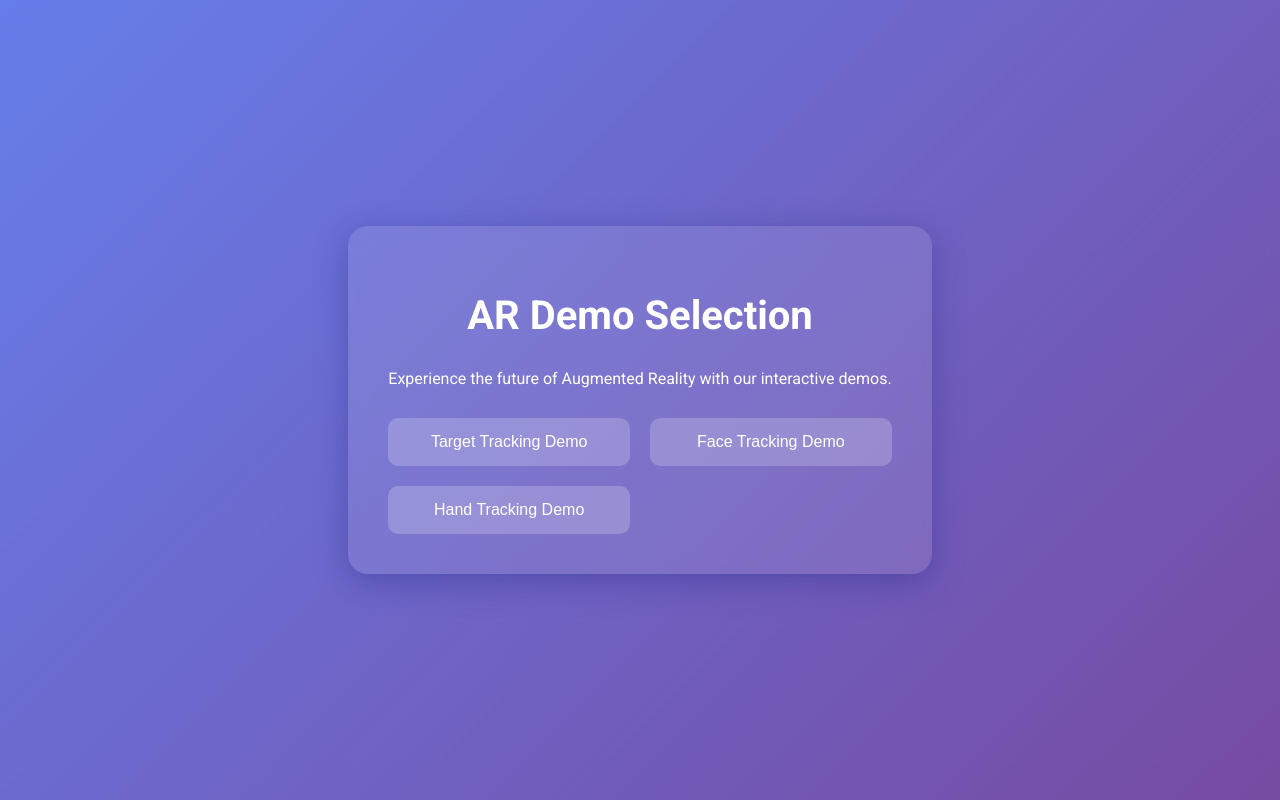
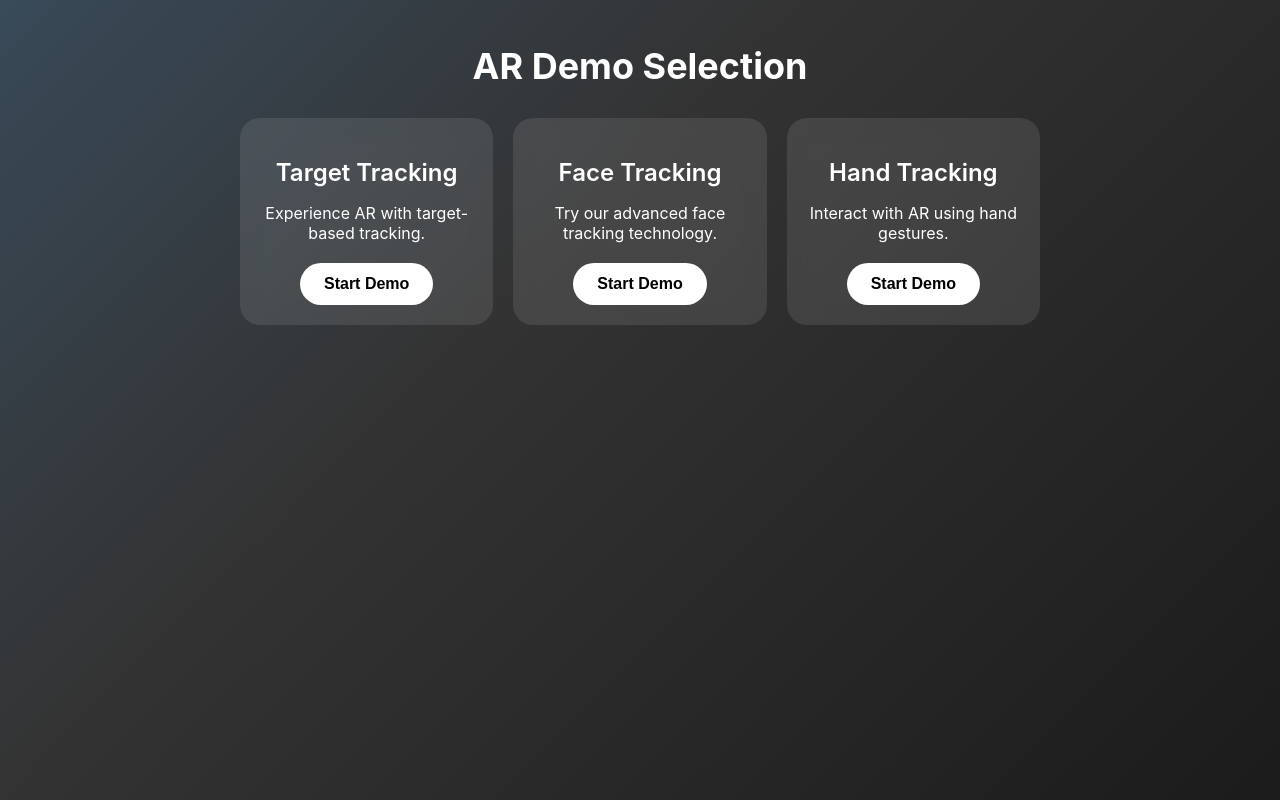
Before and after one commit to adhvyktech/webxrt1, a plain HTML site: page index.html in a window 1280 px wide. Drawn offline with Linux system fonts and the light colour scheme; a web font is replaced by a local one.

Commit message:
Initial commit

```diff
--- a/index.html
+++ b/index.html
@@ -4,82 +4,31 @@
     <meta charset="UTF-8">
     <meta name="viewport" content="width=device-width, initial-scale=1.0">
     <title>AR Demo Selection</title>
-    <link href="https://fonts.googleapis.com/css2?family=Roboto:wght@300;400;700&display=swap" rel="stylesheet">
-    <script src="https://aframe.io/releases/1.3.0/aframe.min.js"></script>
-    <script src="https://raw.githack.com/AR-js-org/AR.js/master/aframe/build/aframe-ar.js"></script>
-    <script src="https://cdn.jsdelivr.net/gh/hiukim/mind-ar-js@1.1.4/dist/mindar-image.prod.js"></script>
-    <script src="https://cdn.jsdelivr.net/gh/hiukim/mind-ar-js@1.1.4/dist/mindar-image-aframe.prod.js"></script>
-    <script src="https://cdn.jsdelivr.net/gh/hiukim/mind-ar-js@1.1.4/dist/mindar-face.prod.js"></script>
-    <script src="https://cdn.jsdelivr.net/gh/hiukim/mind-ar-js@1.2.5/dist/mindar-face-aframe.prod.js"></script>
-    <script src="https://cdn.webar.rocks/hand/dist/WebARRocksHand.js"></script>
-   <style>
-        body {
-            font-family: 'Roboto', sans-serif;
-            background: linear-gradient(135deg, #667eea 0%, #764ba2 100%);
-            margin: 0;
-            padding: 0;
-            display: flex;
-            justify-content: center;
-            align-items: center;
-            min-height: 100vh;
-            color: #ffffff;
-        }
-        .container {
-            background: rgba(255, 255, 255, 0.1);
-            backdrop-filter: blur(10px);
-            border-radius: 20px;
-            padding: 40px;
-            box-shadow: 0 8px 32px 0 rgba(31, 38, 135, 0.37);
-            text-align: center;
-        }
-        h1 {
-            font-size: 2.5em;
-            margin-bottom: 30px;
-            font-weight: 700;
-        }
-        .demo-grid {
-            display: grid;
-            grid-template-columns: repeat(auto-fit, minmax(200px, 1fr));
-            gap: 20px;
-            margin-top: 30px;
-        }
-        .demo-button {
-            background: rgba(255, 255, 255, 0.2);
-            border: none;
-            padding: 15px 20px;
-            border-radius: 10px;
-            color: #ffffff;
-            font-size: 1em;
-            cursor: pointer;
-            transition: all 0.3s ease;
-        }
-        .demo-button:hover {
-            background: rgba(255, 255, 255, 0.3);
-            transform: translateY(-5px);
-        }
-    </style>
+    <link href="https://fonts.googleapis.com/css2?family=SF+Pro+Display:wght@400;500;600;700&display=swap" rel="stylesheet">
+    <link rel="stylesheet" href="styles.css">
 </head>
 <body>
     <div class="container">
         <h1>AR Demo Selection</h1>
-        <p>Experience the future of Augmented Reality with our interactive demos.</p>
         <div class="demo-grid">
-            <button class="demo-button" onclick="startTargetTracking()">Target Tracking Demo</button>
-            <button class="demo-button" onclick="startFaceTracking()">Face Tracking Demo</button>
-            <button class="demo-button" onclick="startHandTracking()">Hand Tracking Demo</button>
+            <div class="demo-card">
+                <h2>Target Tracking</h2>
+                <p>Experience AR with target-based tracking.</p>
+                <button class="demo-button" onclick="startDemo('target')">Start Demo</button>
+            </div>
+            <div class="demo-card">
+                <h2>Face Tracking</h2>
+                <p>Try our advanced face tracking technology.</p>
+                <button class="demo-button" onclick="startDemo('face')">Start Demo</button>
+            </div>
+            <div class="demo-card">
+                <h2>Hand Tracking</h2>
+                <p>Interact with AR using hand gestures.</p>
+                <button class="demo-button" onclick="startDemo('hand')">Start Demo</button>
+            </div>
         </div>
     </div>
 
-    <script>
-        function startTargetTracking() {
-            window.location.href = 'targettrackingdemo.html';
-        }
-        function startFaceTracking() {
-            window.location.href = 'facetrackingdemo.html';
-        }
-        function startHandTracking() {
-            window.location.href = 'handtrackingdemo.html';
-        }
-    </script>
+    <script src="script.js"></script>
 </body>
 </html>
--- /dev/null
+++ b/script.js
@@ -0,0 +1,15 @@
+function startDemo(type) {
+    switch(type) {
+        case 'target':
+            window.location.href = 'targettrackingdemo.html';
+            break;
+        case 'face':
+            window.location.href = 'facetrackingdemo.html';
+            break;
+        case 'hand':
+            window.location.href = 'handtrackingdemo.html';
+            break;
+        default:
+            console.error('Unknown demo type');
+    }
+}
--- /dev/null
+++ b/styles.css
@@ -0,0 +1,81 @@
+body {
+    margin: 0;
+    width: 100%;
+    height: 100vh;
+    font-family: "SF Pro Display", -apple-system, BlinkMacSystemFont, sans-serif;
+    color: #fff;
+    background: linear-gradient(-45deg, #000000, #333333, #4682B4, #87CEEB);
+    background-size: 400% 400%;
+    animation: gradientBG 15s ease infinite;
+}
+
+@keyframes gradientBG {
+    0% {
+        background-position: 0% 50%;
+    }
+    50% {
+        background-position: 100% 50%;
+    }
+    100% {
+        background-position: 0% 50%;
+    }
+}
+
+.container {
+    text-align: center;
+    padding: 20px;
+}
+
+h1 {
+    font-size: 36px;
+    font-weight: 700;
+    margin-bottom: 30px;
+}
+
+.demo-grid {
+    display: grid;
+    grid-template-columns: repeat(auto-fit, minmax(250px, 1fr));
+    gap: 20px;
+    max-width: 800px;
+    margin: 0 auto;
+}
+
+.demo-card {
+    background: rgba(255, 255, 255, 0.1);
+    border-radius: 20px;
+    padding: 20px;
+    backdrop-filter: blur(10px);
+    transition: transform 0.3s ease;
+}
+
+.demo-card:hover {
+    transform: translateY(-5px);
+}
+
+h2 {
+    font-size: 24px;
+    font-weight: 600;
+    margin-bottom: 10px;
+}
+
+p {
+    font-size: 16px;
+    margin-bottom: 20px;
+}
+
+.demo-button {
+    background: #ffffff;
+    color: #000000;
+    border: none;
+    padding: 12px 24px;
+    border-radius: 25px;
+    font-size: 16px;
+    font-weight: 600;
+    cursor: pointer;
+    transition: background 0.3s ease, transform 0.3s ease;
+}
+
+.demo-button:hover {
+    background: #f0f0f0;
+    transform: scale(1.05);
+}
```
